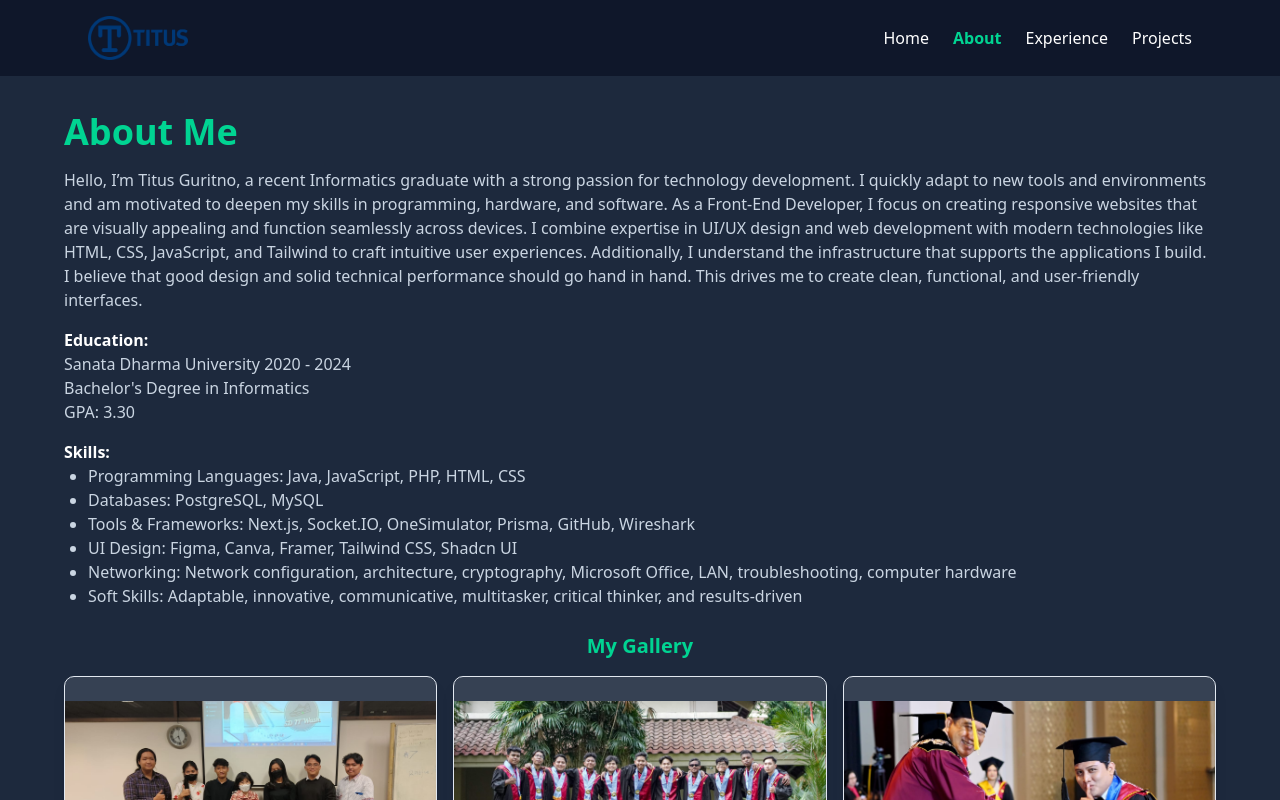
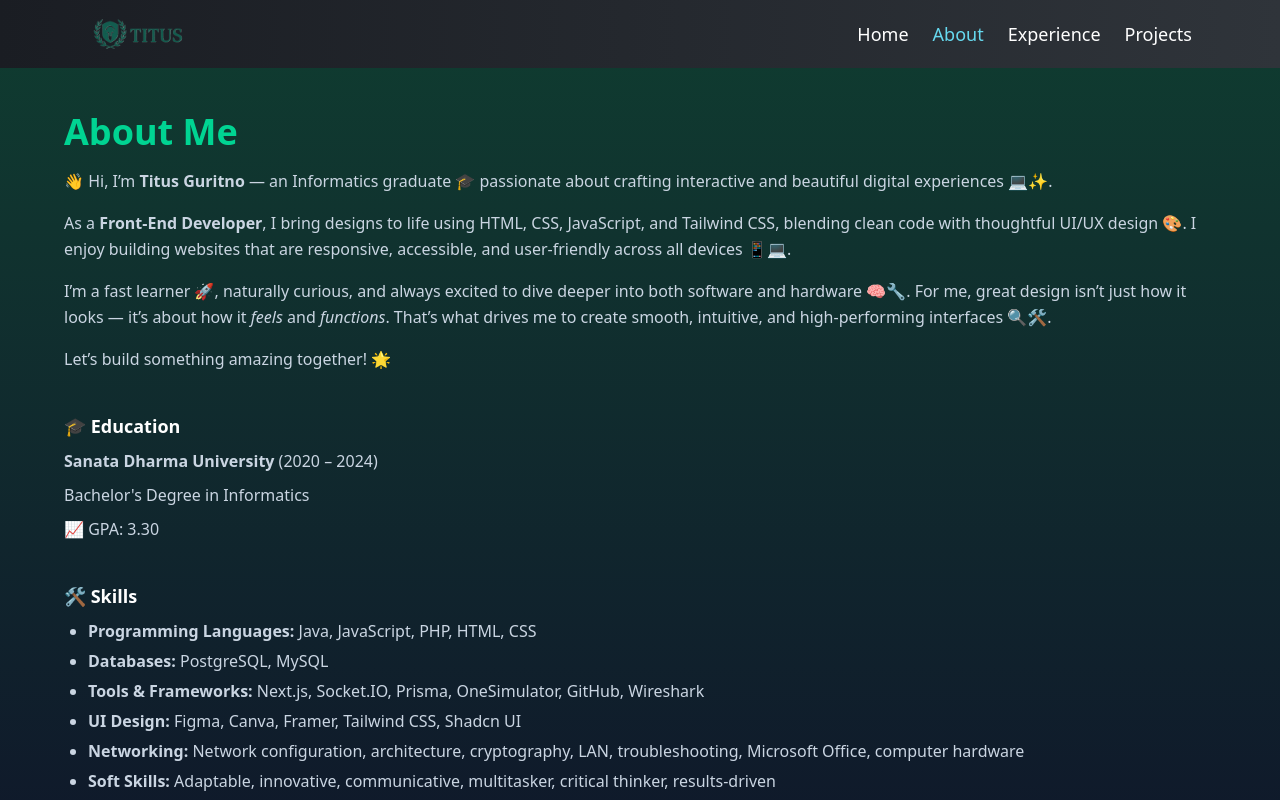
Before and after one commit to titusguritno/my-portfolio, a Next.js app: page /about in a window 1280 px wide. Shown: the top 800 px of the page. Built offline with nearby package versions, Linux system fonts and the light colour scheme.

Commit message:
fix:update animation and ui atractive

```diff
--- a/app/_components/navbar.jsx
+++ b/app/_components/navbar.jsx
@@ -4,11 +4,11 @@ import { useState } from "react";
 import { Menu, X } from "lucide-react";
 import Link from "next/link";
 import Image from "next/image";
-import { usePathname } from "next/navigation"; // <- tambahkan ini
+import { usePathname } from "next/navigation";
 
 export default function Navbar() {
   const [isOpen, setIsOpen] = useState(false);
-  const pathname = usePathname(); // <- untuk deteksi path aktif
+  const pathname = usePathname();
 
   const navItems = [
     { label: "Home", href: "/" },
@@ -20,15 +20,16 @@ export default function Navbar() {
   const isActive = (href) => pathname === href;
 
   return (
-    <header className="bg-[#0f172a] text-white w-full z-50 fixed pt-0">
+    <header className="bg-gradient-to-r from-[#1a1d23] to-[#2f343a] text-white w-full z-50 fixed pt-0">
       <div className="max-w-6xl mx-auto px-6 py-4 flex justify-between items-center">
         {/* Logo */}
-        <Link href="/" className="text-2xl font-bold text-emerald-400">
+        <Link href="/" className="text-2xl font-bold text-[#66d9ef]">
           <Image
             src="/images/logo.png"
             alt="Profile"
             width={100}
             height={100}
+            className="rounded-full"
           />
         </Link>
 
@@ -40,11 +41,11 @@ export default function Navbar() {
               href={item.href}
               className={`transition-colors ${
                 isActive(item.href)
-                  ? "text-emerald-400 font-semibold"
-                  : "hover:text-emerald-400"
+                  ? "text-[#66d9ef] font-semibold"
+                  : "hover:text-[#66d9ef]"
               }`}
             >
-              {item.label}
+              <span className="text-lg font-medium">{item.label}</span>
             </Link>
           ))}
         </nav>
@@ -61,7 +62,7 @@ export default function Navbar() {
 
       {/* Mobile Menu */}
       {isOpen && (
-        <nav className="md:hidden bg-[#0f172a] px-6 pb-4 space-y-4">
+        <nav className="md:hidden bg-gradient-to-r from-[#1a1d23] to-[#2f343a] px-6 pb-4 space-y-4">
           {navItems.map((item) => (
             <Link
               key={item.href}
@@ -69,11 +70,11 @@ export default function Navbar() {
               onClick={() => setIsOpen(false)}
               className={`block transition-colors ${
                 isActive(item.href)
-                  ? "text-emerald-400 font-semibold"
-                  : "text-white hover:text-emerald-400"
+                  ? "text-[#66d9ef] font-semibold"
+                  : "text-white hover:text-[#66d9ef]"
               }`}
             >
-              {item.label}
+              <span className="text-lg font-medium">{item.label}</span>
             </Link>
           ))}
         </nav>
--- a/app/about/page.jsx
+++ b/app/about/page.jsx
@@ -1,73 +1,111 @@
+"use client";
+
 import Navbar from "../_components/navbar";
 import Image from "next/image";
 import { Card } from "@/components/ui/card";
+import { motion } from "framer-motion";
 
 const About = () => {
   return (
     <>
       <Navbar />
-      <main className="w-full px-6 py-28 bg-slate-800 text-white min-h-screen">
-        <div className="max-w-6xl mx-auto flex flex-col md:flex-row items-start gap-12">
-          {/* Biografi dan Galeri */}
-          <div className="flex-1 text-left space-y-4">
+      <main className="w-full px-6 py-28 pb-32 bg-gradient-to-b from-[#0f3d30] via-[#0f172a] to-[#0e1115] text-white min-h-screen flex justify-center overflow-hidden">
+        <div className="max-w-6xl mx-auto flex flex-col-reverse md:flex-row items-center gap-12">
+          <motion.div
+            className="flex-1 text-left space-y-4"
+            initial={{ opacity: 0, x: -50 }}
+            animate={{ opacity: 1, x: 0 }}
+            transition={{ duration: 0.5 }}
+          >
             <h2 className="text-4xl font-bold text-emerald-400">About Me</h2>
-            <p className="text-slate-300">
-              Hello, I’m Titus Guritno, a recent Informatics graduate with a
-              strong passion for technology development. I quickly adapt to new
-              tools and environments and am motivated to deepen my skills in
-              programming, hardware, and software. As a Front-End Developer, I
-              focus on creating responsive websites that are visually appealing
-              and function seamlessly across devices. I combine expertise in
-              UI/UX design and web development with modern technologies like
-              HTML, CSS, JavaScript, and Tailwind to craft intuitive user
-              experiences. Additionally, I understand the infrastructure that
-              supports the applications I build. I believe that good design and
-              solid technical performance should go hand in hand. This drives me
-              to create clean, functional, and user-friendly interfaces.
+            <div className="space-y-10 text-slate-300 leading-relaxed">
+              {/* Introduction */}
+              <div className="space-y-4">
+                <p>
+                  👋 Hi, I’m <strong>Titus Guritno</strong> — an Informatics
+                  graduate 🎓 passionate about crafting interactive and
+                  beautiful digital experiences 💻✨.
                 </p>
-
-            <div className="text-slate-300">
-              <span className="font-semibold text-white">Education:</span>
-              <p>Sanata Dharma University 2020 - 2024</p>
-              <p>Bachelor's Degree in Informatics</p>
-              <p>GPA: 3.30</p>
+                <p>
+                  As a <strong>Front-End Developer</strong>, I bring designs to
+                  life using
+                  <span className="font-medium"> HTML, CSS, JavaScript</span>,
+                  and
+                  <span className="font-medium"> Tailwind CSS</span>, blending
+                  clean code with thoughtful
+                  <span className="font-medium"> UI/UX design</span> 🎨. I enjoy
+                  building websites that are responsive, accessible, and
+                  user-friendly across all devices 📱💻.
+                </p>
+                <p>
+                  I’m a fast learner 🚀, naturally curious, and always excited
+                  to dive deeper into both software and hardware 🧠🔧. For me,
+                  great design isn’t just how it looks — it’s about how it{" "}
+                  <em>feels</em> and <em>functions</em>. That’s what drives me
+                  to create smooth, intuitive, and high-performing interfaces
+                  🔍🛠️.
+                </p>
+                <p>Let’s build something amazing together! 🌟</p>
               </div>
 
-            <div className="text-slate-300">
-              <span className="font-semibold text-white">Skills:</span>
-              <ul className="list-disc pl-6">
-                <li>Programming Languages: Java, JavaScript, PHP, HTML, CSS</li>
-                <li>Databases: PostgreSQL, MySQL</li>
+              {/* Education */}
+              <div className="space-y-2">
+                <h3 className="text-lg font-semibold text-white">
+                  🎓 Education
+                </h3>
+                <p>
+                  <strong>Sanata Dharma University</strong> (2020 – 2024)
+                </p>
+                <p>Bachelor's Degree in Informatics</p>
+                <p>📈 GPA: 3.30</p>
+              </div>
+
+              {/* Skills */}
+              <div className="space-y-2">
+                <h3 className="text-lg font-semibold text-white">🛠️ Skills</h3>
+                <ul className="list-disc pl-6 space-y-1">
                   <li>
-                  Tools & Frameworks: Next.js, Socket.IO, OneSimulator, Prisma,
-                  GitHub, Wireshark
+                    <strong>Programming Languages:</strong> Java, JavaScript,
+                    PHP, HTML, CSS
                   </li>
                   <li>
-                  UI Design: Figma, Canva, Framer, Tailwind CSS, Shadcn UI
+                    <strong>Databases:</strong> PostgreSQL, MySQL
                   </li>
                   <li>
-                  Networking: Network configuration, architecture, cryptography,
-                  Microsoft Office, LAN, troubleshooting, computer hardware
+                    <strong>Tools & Frameworks:</strong> Next.js, Socket.IO,
+                    Prisma, OneSimulator, GitHub, Wireshark
                   </li>
                   <li>
-                  Soft Skills: Adaptable, innovative, communicative,
-                  multitasker, critical thinker, and results-driven
+                    <strong>UI Design:</strong> Figma, Canva, Framer, Tailwind
+                    CSS, Shadcn UI
+                  </li>
+                  <li>
+                    <strong>Networking:</strong> Network configuration,
+                    architecture, cryptography, LAN, troubleshooting, Microsoft
+                    Office, computer hardware
+                  </li>
+                  <li>
+                    <strong>Soft Skills:</strong> Adaptable, innovative,
+                    communicative, multitasker, critical thinker, results-driven
                   </li>
                 </ul>
               </div>
+            </div>
 
-            {/* Galeri dengan card */}
+            {/* Gallery Section */}
             <div className="mt-6">
               <h3 className="text-xl font-semibold text-emerald-400 text-center">
                 My Gallery
               </h3>
               <div className="grid grid-cols-1 sm:grid-cols-2 md:grid-cols-3 gap-4 mt-4">
-                {/* Gallery Cards */}
                 {[...Array(9)].map((_, index) => (
-                  <Card
+                  <motion.div
                     key={index}
-                    className="w-full bg-gray-700 rounded-lg overflow-hidden shadow-lg"
+                    initial={{ opacity: 0, scale: 0.9 }}
+                    animate={{ opacity: 1, scale: 1 }}
+                    transition={{ duration: 0.3, delay: index * 0.1 }}
                   >
+                    <Card className="w-full bg-gray-700 rounded-lg overflow-hidden shadow-lg transition-transform duration-300 hover:scale-105 hover:bg-gray-600">
                       <div className="relative w-full h-48 overflow-hidden group cursor-pointer">
                         <Image
                           src={`/images/galery/gal${index + 1}.jpg`}
@@ -78,10 +116,11 @@ const About = () => {
                         />
                       </div>
                     </Card>
+                  </motion.div>
                 ))}
               </div>
             </div>
-          </div>
+          </motion.div>
         </div>
       </main>
     </>
--- a/package.json
+++ b/package.json
@@ -12,6 +12,7 @@
     "@radix-ui/react-slot": "^1.2.2",
     "class-variance-authority": "^0.7.1",
     "clsx": "^2.1.1",
+    "framer-motion": "^12.18.1",
     "lucide-react": "^0.509.0",
     "next": "15.3.2",
     "react": "^19.0.0",
```
Also changed, not shown: app/experience/page.jsx (+98 -120 lines), app/home/page.jsx (+33 -18 lines), app/projects/page.jsx (+22 -12 lines), public/images/logo.png, 1 other file (tests, documents, lock files or other folders). Lines whose indentation alone changed are shown as unchanged.
